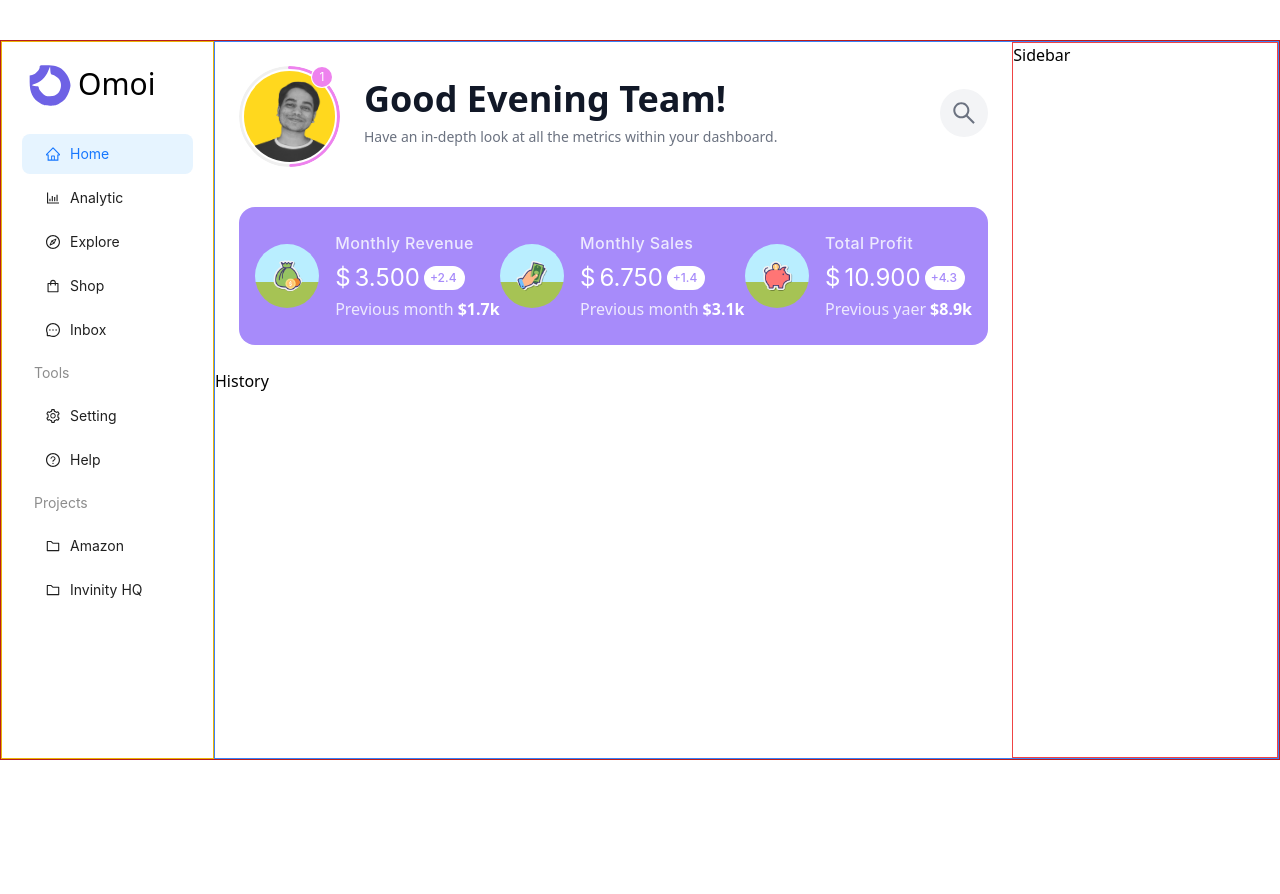
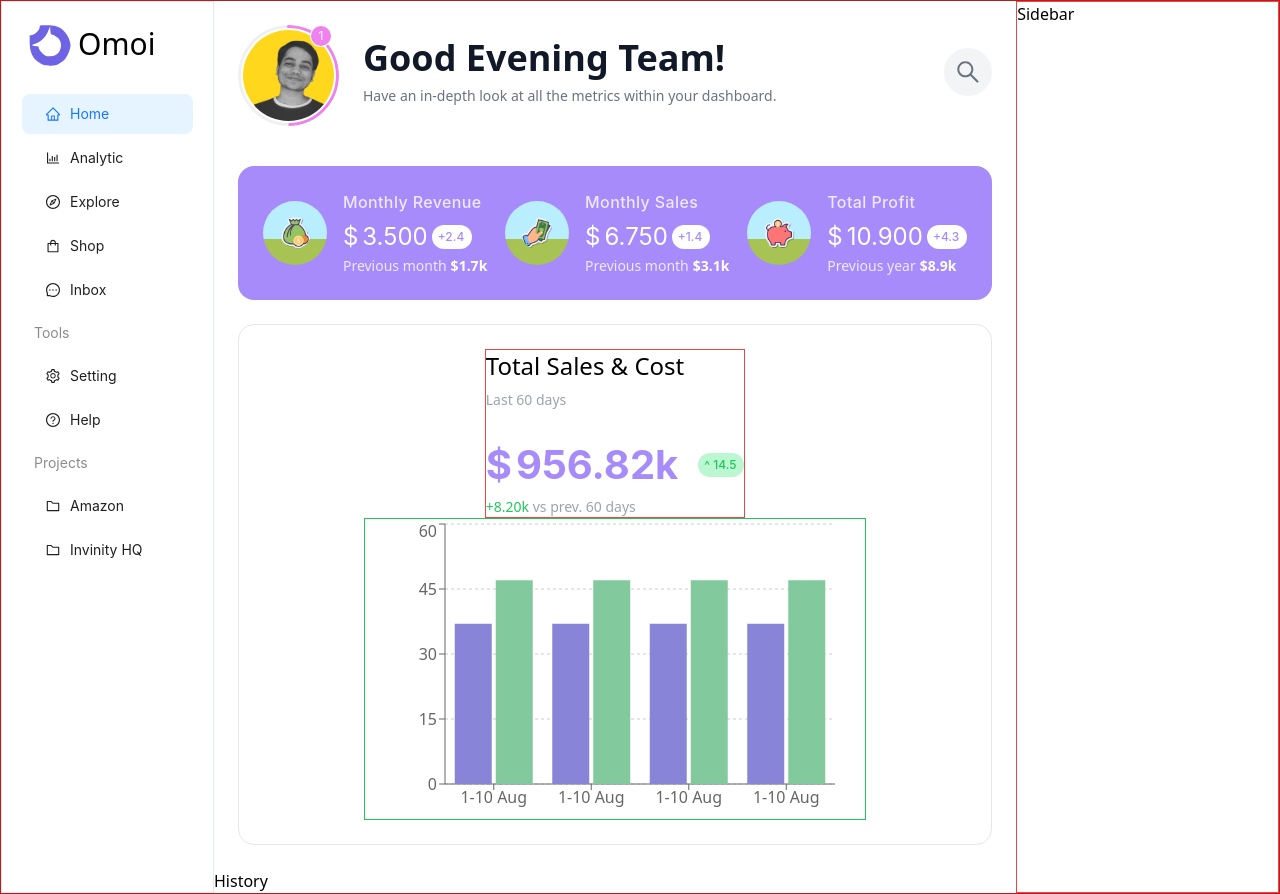
Before and after one commit to abhi-j0407/raftlabs-dashboard, a React (Vite) app: page / in a window 1280 px wide. Before the commit the page ends 800 px from the top, so only its background shows below. Built offline with nearby package versions, Linux system fonts and the light colour scheme.

Commit message:
Sales stats, basic graph added

```diff
--- a/package.json
+++ b/package.json
@@ -13,7 +13,8 @@
     "@ant-design/icons": "^5.2.6",
     "antd": "^5.9.4",
     "react": "^18.2.0",
-    "react-dom": "^18.2.0"
+    "react-dom": "^18.2.0",
+    "recharts": "^2.8.0"
   },
   "devDependencies": {
     "@types/react": "^18.2.15",
--- a/src/components/Main/Hero.jsx
+++ b/src/components/Main/Hero.jsx
@@ -57,7 +57,6 @@ const Hero = () => {
           )}
         </div>
       </div>
-      <div></div>
     </section>
   );
 };
--- a/src/components/Main/Main.jsx
+++ b/src/components/Main/Main.jsx
@@ -1,12 +1,11 @@
-import Hero from "./Hero"
-import History from "./History"
-import Stats from "./Stats"
+import { Hero, History, Sales, Stats } from "../"
 
 const Main = () => {
   return (
     <div className=" flex-grow">
       <Hero />
       <Stats />
+      <Sales />
       <History />
     </div>
   )
--- /dev/null
+++ b/src/components/Main/Sales.jsx
@@ -0,0 +1,117 @@
+import { Statistic } from "antd";
+import {
+  BarChart,
+  Bar,
+  Cell,
+  XAxis,
+  YAxis,
+  CartesianGrid,
+  Tooltip,
+  Legend,
+  ResponsiveContainer,
+} from "recharts";
+import { sales } from "../../constants";
+
+const foo = 14.5;
+const data = [
+  {
+    name: "Page A",
+    uv: 4000,
+    pv: 2400,
+    amt: 2400,
+  },
+  {
+    name: "Page B",
+    uv: 3000,
+    pv: 1398,
+    amt: 2210,
+  },
+  {
+    name: "Page C",
+    uv: 2000,
+    pv: 9800,
+    amt: 2290,
+  },
+  {
+    name: "Page D",
+    uv: 2780,
+    pv: 3908,
+    amt: 2000,
+  },
+  {
+    name: "Page E",
+    uv: 1890,
+    pv: 4800,
+    amt: 2181,
+  },
+  {
+    name: "Page F",
+    uv: 2390,
+    pv: 3800,
+    amt: 2500,
+  },
+  {
+    name: "Page G",
+    uv: 3490,
+    pv: 4300,
+    amt: 2100,
+  },
+];
+
+const Sales = () => {
+  return (
+    <section className="m-6 flex flex-wrap justify-around rounded-2xl border border-gray-200 p-6 px-[2%] md:gap-x-2 md:gap-y-4 sm:gap-4">
+      <div className=" flex flex-col justify-between gap-6 border border-red-500">
+        <div className="flex flex-col gap-2">
+          <h5 className=" text-2xl font-medium">Total Sales & Cost</h5>
+          <p className=" text-sm text-gray-400">Last 60 days</p>
+        </div>
+        <div>
+          <Statistic
+            value="956.82k"
+            groupSeparator="."
+            prefix="$"
+            suffix={
+              <p className=" ml-4 rounded-full bg-green-200 py-1 pl-1.5 pr-2 text-xs font-medium text-green-500">
+                {foo >= 0 ? "^ " : "^^ "}
+                {foo}
+              </p>
+            }
+            valueStyle={{
+              display: "flex",
+              alignItems: "center",
+              color: "rgb(167 139 250)",
+              fontWeight: "bold",
+              fontSize: "2.5rem",
+            }}
+          />
+          <p className=" text-sm text-gray-400">
+            <span className=" text-green-500">+8.20k</span> vs prev. 60 days
+          </p>
+        </div>
+      </div>
+      <div className="border border-green-500" id="container">
+        <BarChart
+          width={500}
+          height={300}
+          data={sales["august"]}
+          margin={{
+            top: 5,
+            right: 30,
+            left: 20,
+            bottom: 5,
+          }}
+        >
+          <CartesianGrid strokeDasharray="3 3" vertical={false} />
+          <XAxis dataKey="period" />
+          <YAxis />
+          <Tooltip />
+          <Bar dataKey="costs" fill="#8884d8" />
+          <Bar dataKey="sales" fill="#82ca9d" />
+        </BarChart>
+      </div>
+    </section>
+  );
+};
+
+export default Sales;
--- a/src/components/Main/Stats.jsx
+++ b/src/components/Main/Stats.jsx
@@ -31,7 +31,7 @@ const Stat = ({ stat }) => (
           color: "white",
         }}
       />
-      <div className=" flex gap-1">
+      <div className=" flex gap-1 text-sm">
         <p className=" text-violet-100">{stat.subtitle}</p>
         <p className=" font-bold text-white">${stat.subValue}</p>
       </div>
@@ -50,7 +50,7 @@ const Stats = () => {
 };
 
 Stat.propTypes = {
-  stat: PropTypes.object
-}
+  stat: PropTypes.object,
+};
 
 export default Stats;
--- a/src/components/Menu/SideMenu.jsx
+++ b/src/components/Menu/SideMenu.jsx
@@ -30,7 +30,7 @@ const SideMenu = () => {
 
   return (
     <>
-      <div className=" flex w-1/6 flex-col gap-4  border border-yellow-500 px-4 py-2 md:hidden md:px-0">
+      <nav className=" flex w-1/6 flex-col gap-4 px-4 py-2 md:hidden md:px-0 border border-gray-200">
         <div className=" flex min-h-[4rem] items-center justify-start text-center">
           <img src="/src/assets/logo.svg" alt="logo" />
           <a href="#" className="pt-1 text-3xl md:hidden">
@@ -45,7 +45,7 @@ const SideMenu = () => {
           style={{ border: "none" }}
           inlineCollapsed={collapse}
         />
-      </div>
+      </nav>
       {/* <Drawer className=" hidden md:inline-block" placement="left" closable >
       <div className=" flex min-h-[4rem] items-center justify-start text-center">
         <img src="/src/assets/logo.svg" alt="logo" />
--- a/src/components/index.js
+++ b/src/components/index.js
@@ -3,4 +3,5 @@ export { default as Main } from "./Main/Main";
 export { default as Hero } from "./Main/Hero";
 export { default as History } from "./Main/History";
 export { default as Stats } from "./Main/Stats";
+export { default as Sales } from "./Main/Sales";
 export { default as Sidebar } from "./Sidebar/Sidebar";
--- a/src/constants/index.jsx
+++ b/src/constants/index.jsx
@@ -82,7 +82,30 @@ export const stats = [
     title: "Total Profit",
     value: "10900",
     change: "+4.3",
-    subtitle: "Previous yaer",
+    subtitle: "Previous year",
     subValue: "8.9k",
   },
 ];
+
+export const sales = {
+  august: [{
+    period: '1-10 Aug',
+    costs: 37,
+    sales: 47
+  },
+  {
+    period: '1-10 Aug',
+    costs: 37,
+    sales: 47
+    },
+    {
+      period: '1-10 Aug',
+      costs: 37,
+      sales: 47
+    },
+    {
+      period: '1-10 Aug',
+      costs: 37,
+      sales: 47
+    }]
+}
--- a/src/pages/Dashboard.jsx
+++ b/src/pages/Dashboard.jsx
@@ -4,7 +4,7 @@ const Dashboard = () => {
   return (
     <main className="flex border border-red-700 min-h-[90vh] m-auto min-w-full md:w-full">
       <SideMenu />
-      <div className=" flex-grow border border-blue-500 flex md:flex-col">
+      <div className=" flex-grow flex md:flex-col">
         <Main />
         <Sidebar />
       </div>
```
Also changed, not shown: 1 other file (tests, documents, lock files or other folders).
